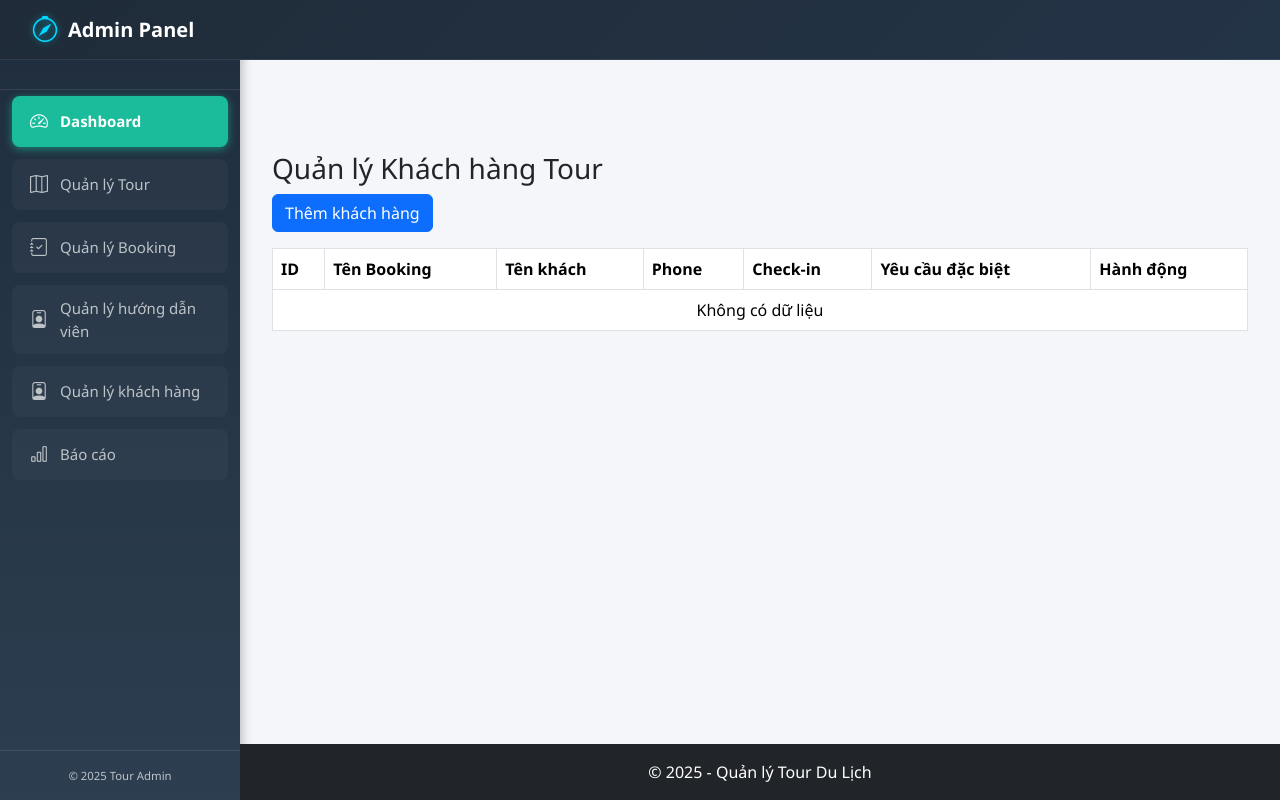
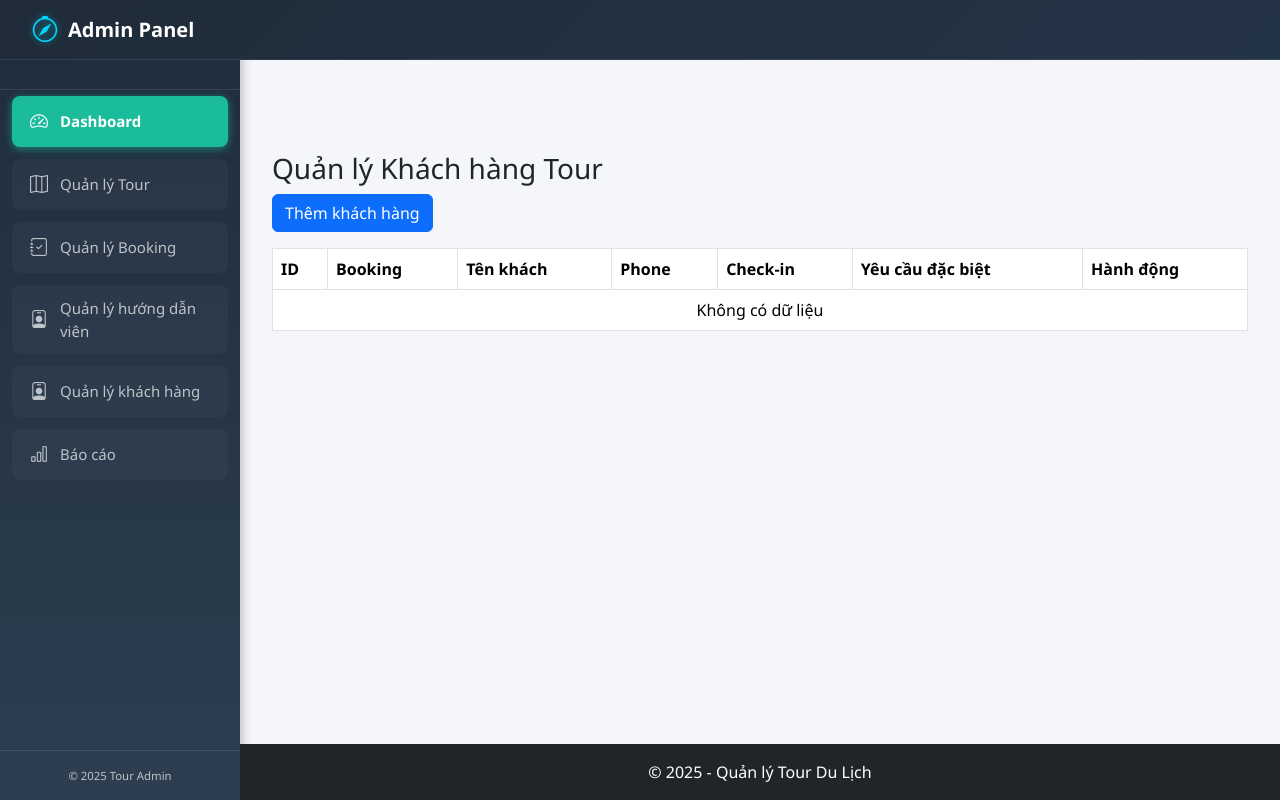
Before and after one commit to ngochao0105/DA1-nh-m-6, a PHP site: the page made by views/Quanlykh/customerList.php in a window 1280 px wide. Run offline with PHP 8.4, Linux system fonts and the light colour scheme; the template is opened without the code that fills it, so the values that code supplies are empty.

Commit message:
fix loi hien thi

```diff
--- a/views/Quanlykh/customerList.php
+++ b/views/Quanlykh/customerList.php
@@ -11,7 +11,7 @@
     <thead>
       <tr>
         <th>ID</th>
-        <th>Tên Booking </th>
+        <th>Booking </th>
         <th>Tên khách</th>
         <th>Phone</th>
         <th>Check-in</th>
```
